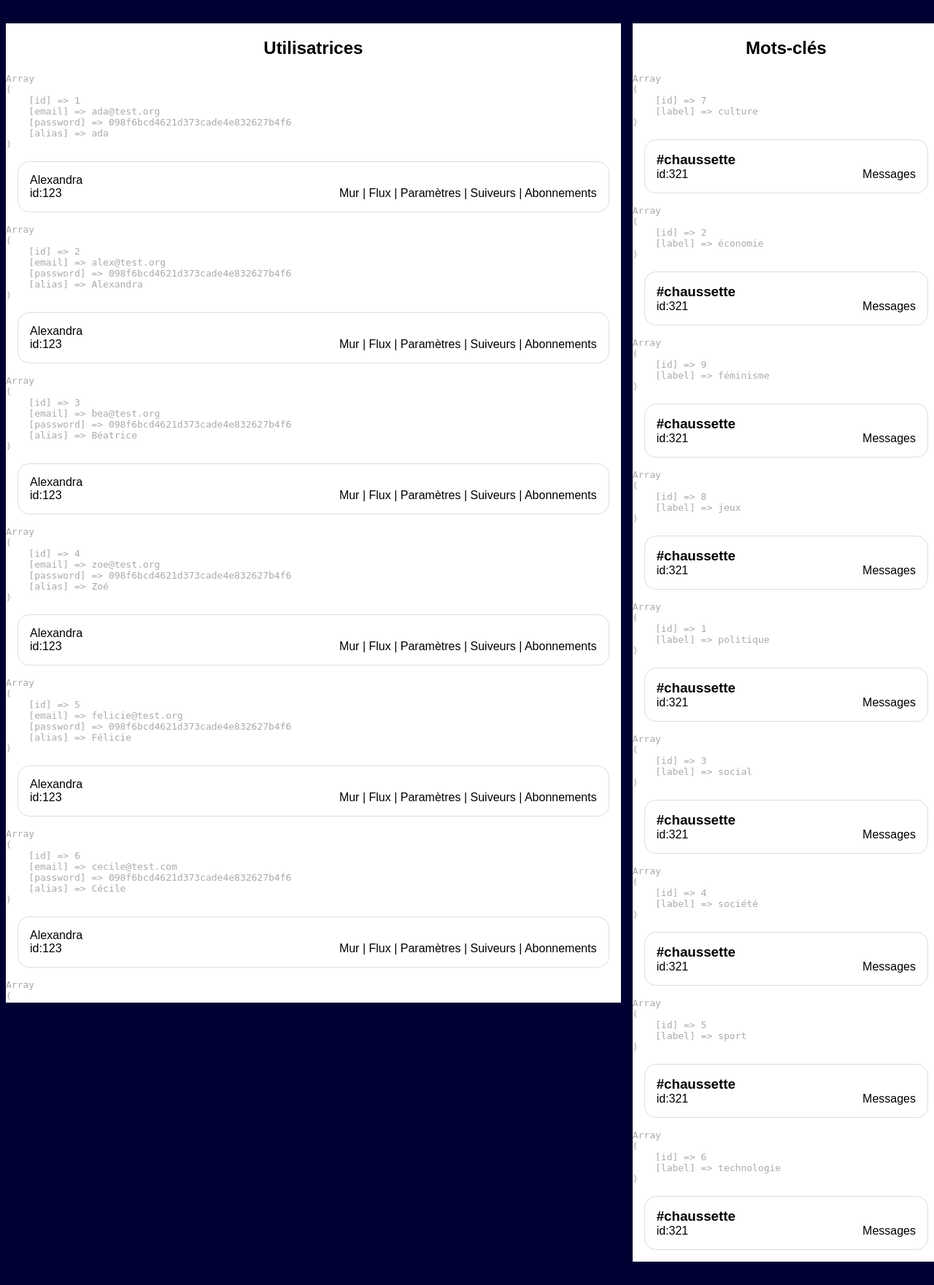
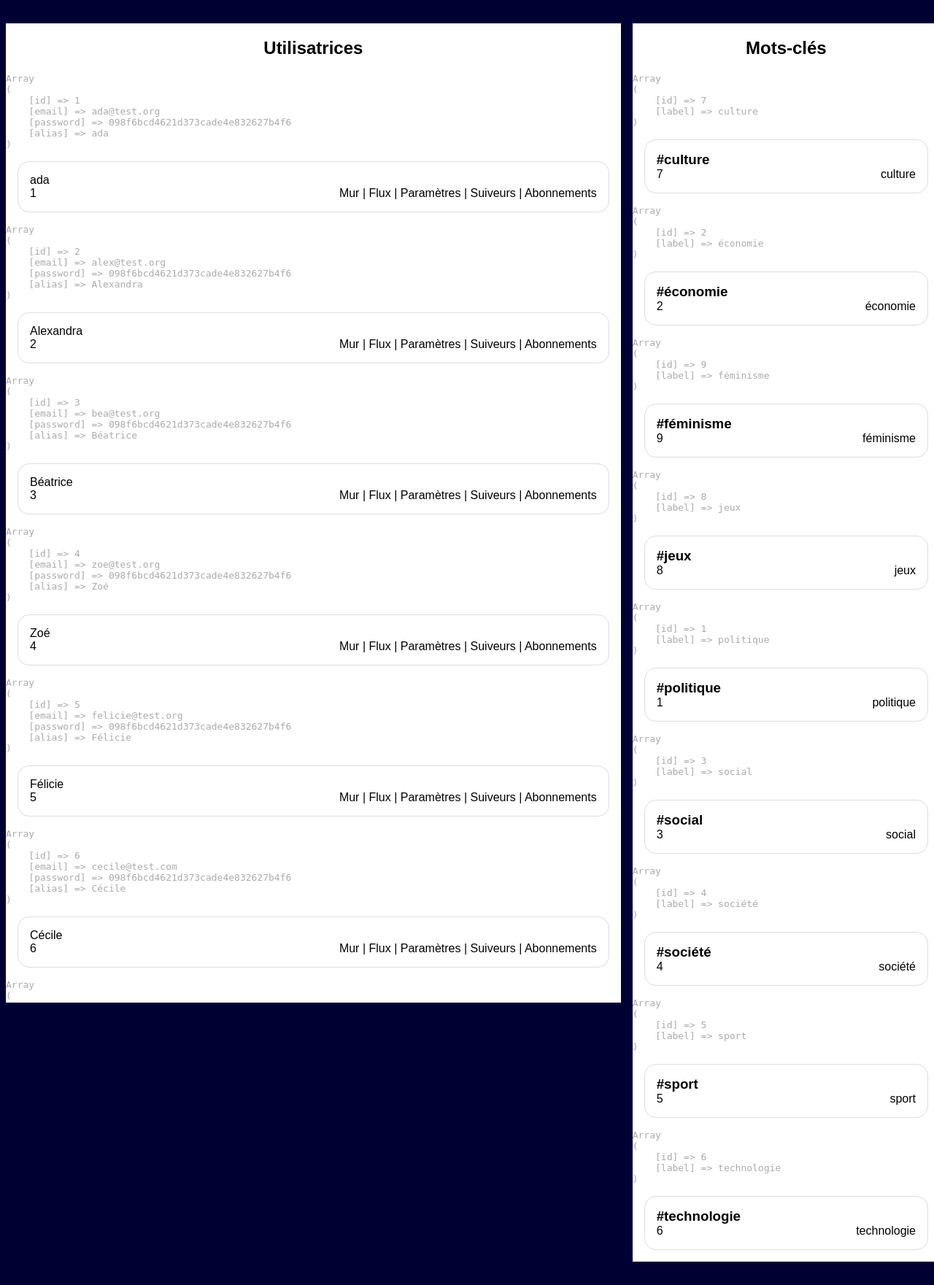
Before and after one commit to adatechschool/projet-collectif-r-seau-social-php-phpowers, a PHP site: page /admin.php in a window 1280 px wide. Shown: the part 90-1851 px from the top of the page at 73% size. Run offline with PHP 8.4, Linux system fonts and the light colour scheme; data comes from the database, SQL or seed files in the repository.

Commit message:
mise a jour admin settings et wall

```diff
--- a/resoc_n1/admin.php
+++ b/resoc_n1/admin.php
@@ -64,10 +64,10 @@
                     echo "<pre>" . print_r($tag, 1) . "</pre>";
                     ?>
                     <article>
-                        <h3>#chaussette</h3>
-                        <p>id:321</p>
+                        <h3>#<?php echo $tag['label'] ?></h3>
+                        <p><?php echo $tag['id'] ?></p>
                         <nav>
-                            <a href="tags.php?tag_id=321">Messages</a>
+                            <a href="tags.php?tag_id=<?php echo $tag['id'] ?>"><?php echo $tag['label'] ?></a>
                         </nav>
                     </article>
                 <?php } ?>
@@ -92,19 +92,19 @@
                  * Etape 5 : @todo : Afficher les utilisatrices en s'inspirant de ce qui a été fait dans news.php
                  * Attention à en pas oublier de modifier dans le lien les "user_id=123" avec l'id de l'utilisatrice
                  */
-                while ($tag = $lesInformations->fetch_assoc())
+                while ($users = $lesInformations->fetch_assoc())
                 {
-                    echo "<pre>" . print_r($tag, 1) . "</pre>";
+                    echo "<pre>" . print_r($users, 1) . "</pre>";
                     ?>
                     <article>
-                        <h3>Alexandra</h3>
-                        <p>id:123</p>
+                        <h3><?php echo $users['alias'] ?></h3>
+                        <p><?php echo $users['id'] ?></p>
                         <nav>
-                            <a href="wall.php?user_id=123">Mur</a>
-                            | <a href="feed.php?user_id=123">Flux</a>
-                            | <a href="settings.php?user_id=123">Paramètres</a>
-                            | <a href="followers.php?user_id=123">Suiveurs</a>
-                            | <a href="subscriptions.php?user_id=123">Abonnements</a>
+                            <a href="wall.php?user_id=<?php echo $users['id'] ?>">Mur</a>
+                            | <a href="feed.php?user_id=<?php echo $users['id'] ?>">Flux</a>
+                            | <a href="settings.php?user_id=<?php echo $users['id'] ?>">Paramètres</a>
+                            | <a href="followers.php?user_id=<?php echo $users['id'] ?>">Suiveurs</a>
+                            | <a href="subscriptions.php?user_id=<?php echo $users['id'] ?>">Abonnements</a>
                         </nav>
                     </article>
                 <?php } ?>
```
Also changed, not shown: resoc_n1/settings.php (+6 -6 lines), resoc_n1/wall.php (+10 -14 lines).
